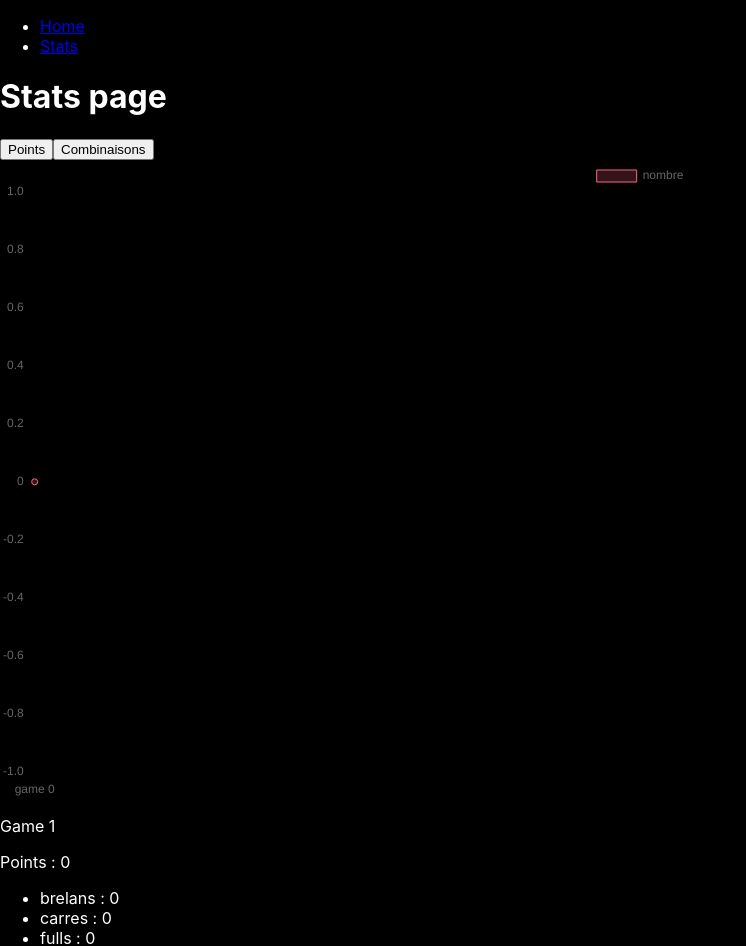
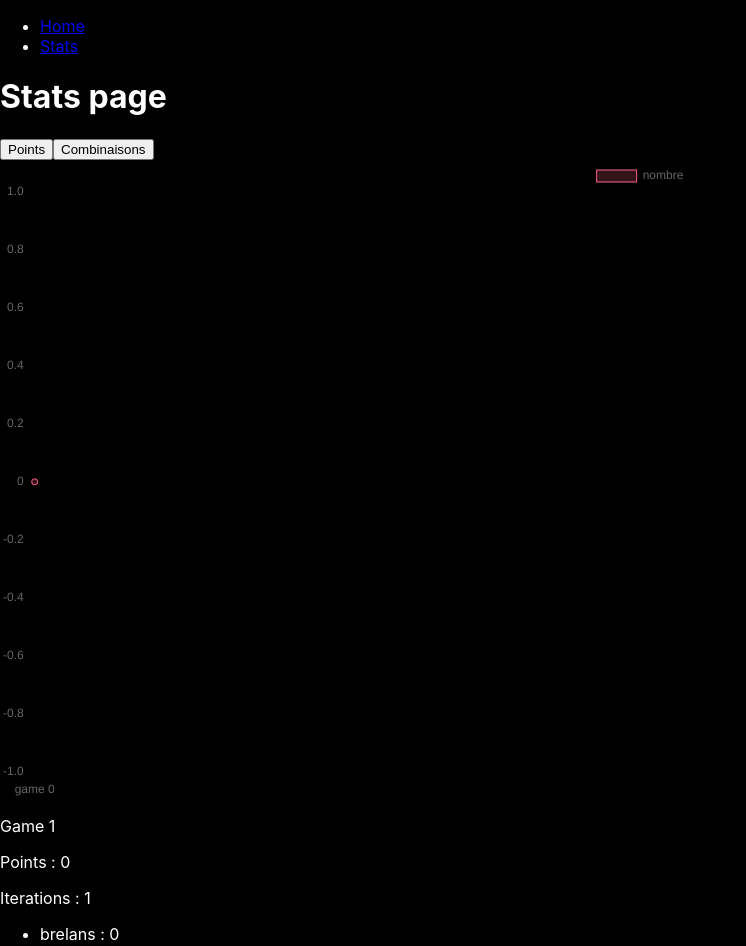
Before and after one commit to tlztonio/redux-yam, a React (Create React App) app: page /stats in a window 1280 px wide. Shown: the top 946 px of the page, without its empty margins (0-746 px from the left). Built offline with nearby package versions, Linux system fonts and the light colour scheme.

Commit message:
iterations minion

```diff
--- a/src/pages/Stats.js
+++ b/src/pages/Stats.js
@@ -14,6 +14,7 @@ function Stats() {
                     <div key={index}>
                         <p>Game {index + 1}</p>
                         <p>Points : {game.points}</p>
+                        <p>Iterations : {game.iterations.length}</p>
                         <ul>
                             <li>brelans : {game.combinaisons.brelans}</li>
                             <li>carres : {game.combinaisons.carres}</li>
```
